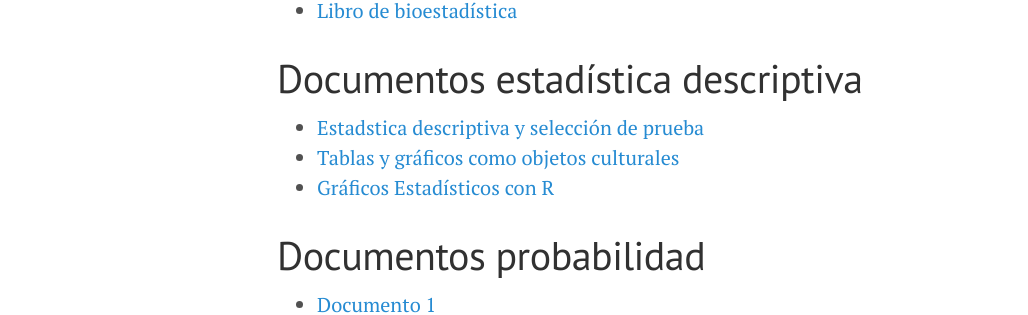
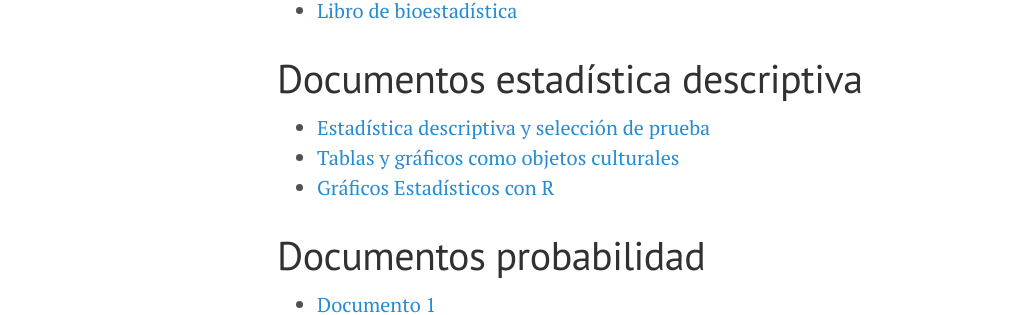
Before and after one commit to Ale-j/bioestadistica.github.io, a Jekyll site: the page built from Documentos.md, in a window 1280 px wide. Shown: the part 493-808 px from the top of the page, without its empty margins (3-1031 px from the left). Built offline with Jekyll 4.4.1, drawn with Linux system fonts in a browser that asks for light colours.

Commit message:
Update Documentos.md

```diff
--- a/Documentos.md
+++ b/Documentos.md
@@ -16,7 +16,7 @@ En esta sección el usuario podrá encontrar material bibliogŕafico de apoyo pa
 
 # Documentos estadística descriptiva
 
-- [Estadstica descriptiva y selección de prueba](/Literatura/Descriptiva1_articulo.pdf)
+- [Estadística descriptiva y selección de prueba](/Literatura/Descriptiva1_articulo.pdf)
 - [Tablas y gráficos como objetos culturales](/Literatura/Descriptiva2_articulo.pdf)
 - [Gráficos Estadísticos con R](https://cran.r-project.org/doc/contrib/grafi3.pdf)
 
```
